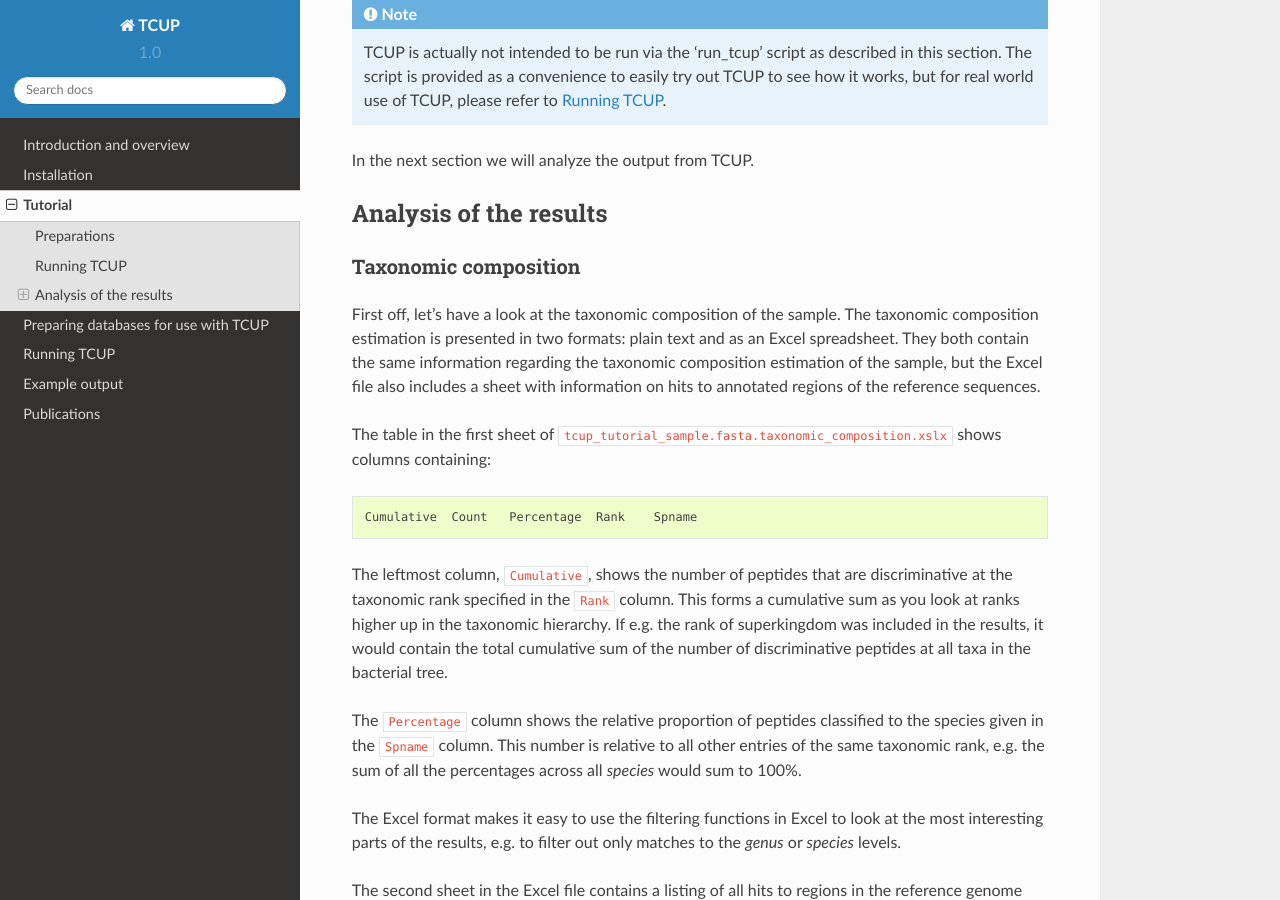
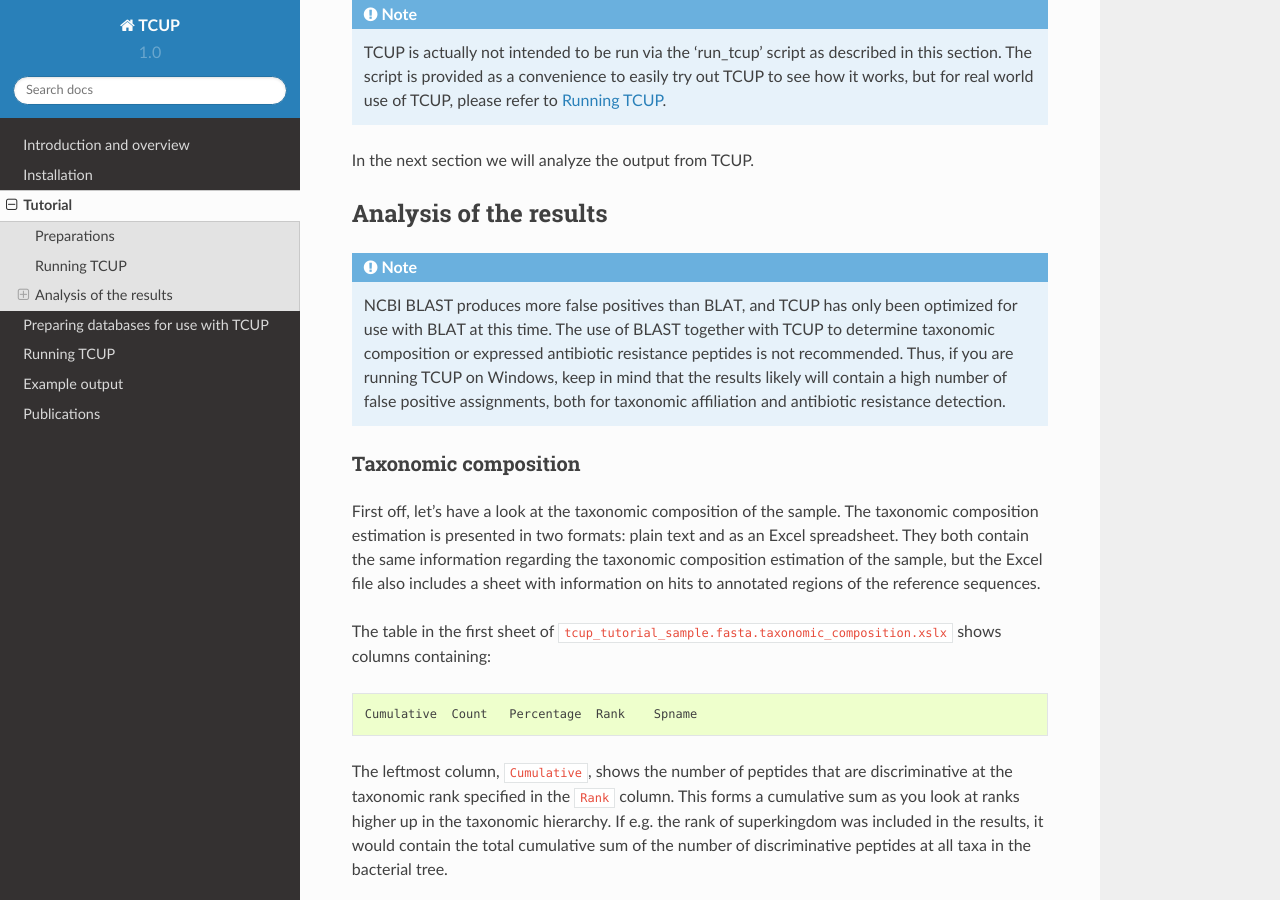
Before and after one commit to boulund/tcup, a Sphinx documentation site: the page built from docs/source/tutorial.rst, in a window 1280 px wide and 900 px high, scrolled down 2812 px. Built offline with Sphinx 7.4.7 and the Read the Docs theme 2.0.0, drawn with Linux system fonts in a browser that asks for light colours.

Commit message:
Added note about BLAST being unreliable in tutorial docs.

```diff
--- a/docs/source/tutorial.rst
+++ b/docs/source/tutorial.rst
@@ -166,6 +166,15 @@ In the next section we will analyze the output from |name|.
 
 Analysis of the results
 ***********************
+.. note::
+
+    NCBI BLAST produces more false positives than BLAT, and TCUP has only been
+    optimized for use with BLAT at this time. The use of BLAST together with
+    TCUP to determine taxonomic composition or expressed antibiotic resistance
+    peptides is not recommended. Thus, if you are running TCUP on Windows, keep
+    in mind that the results likely will contain a high number of false
+    positive assignments, both for taxonomic affiliation and antibiotic
+    resistance detection.
 
 Taxonomic composition
 ---------------------
@@ -200,6 +209,7 @@ The second sheet in the Excel file contains a listing of all hits to regions in
 the reference genome sequences that were matched by any discriminative peptide.
 
 
+
 Antibiotic resistance
 ---------------------
 Second, let's have a look at the antibiotic resistance results. These are presented
```
